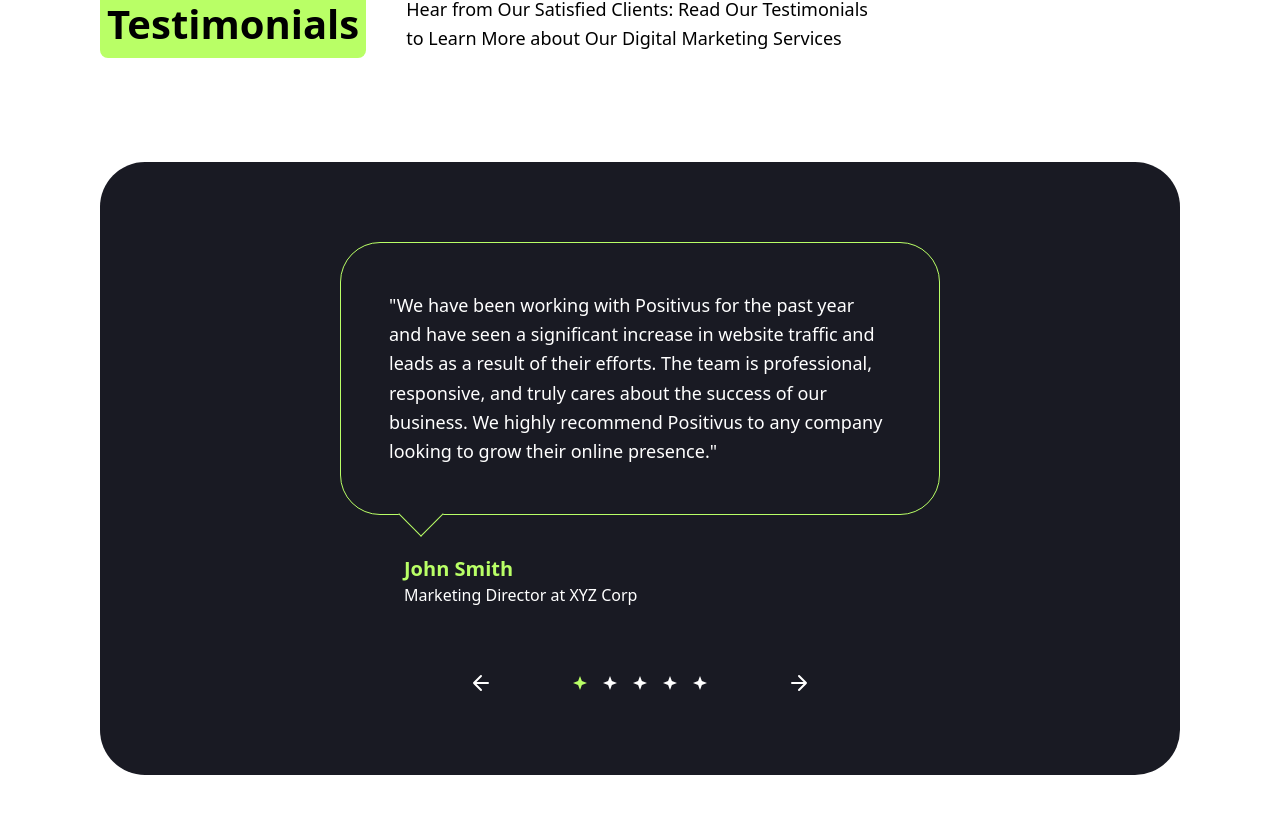
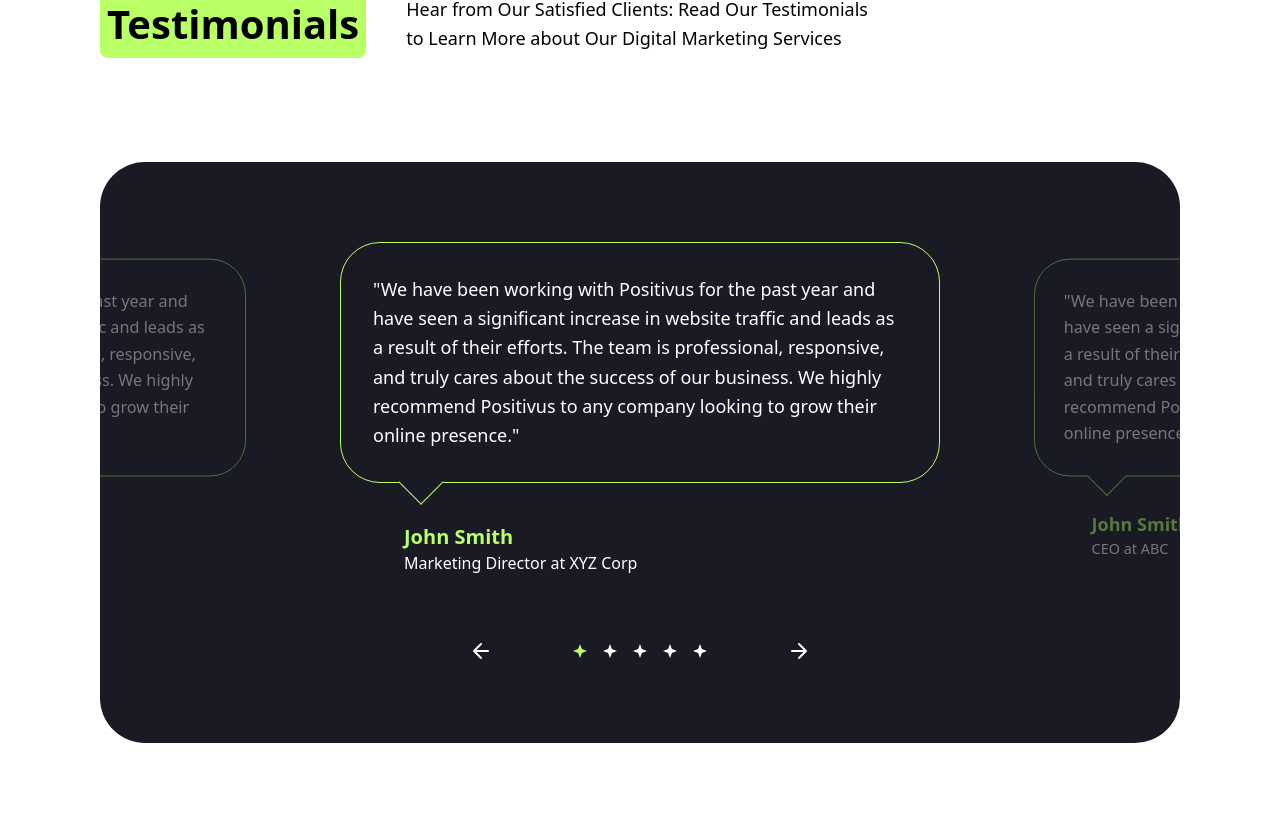
Before and after one commit to HoangThong824/ui-positivus-deploy, a React (Vite) app: page / in a window 1280 px wide. Shown: the part 5703-6517 px from the top of the page. Built offline with nearby package versions, Linux system fonts and the light colour scheme.

Commit message:
update ver1

```diff
--- a/src/components/testimonial.jsx
+++ b/src/components/testimonial.jsx
@@ -18,27 +18,26 @@
       </div>
 
       {/* Main Slider Container */}
-      <div className="bg-[#191A23] rounded-[45px] py-20 px-6 md:px-12 relative overflow-hidden">
+      <div className="bg-[#191A23] rounded-[45px] py-20 relative overflow-hidden">
 
-        {/* Carousel Content (Mockup for multiple cards) */}
-        <div className="flex justify-center items-start gap-10 overflow-hidden">
+        {/* Testimonial Cards Wrapper */}
+        <div className="flex justify-center items-center gap-6">
 
           {/* Side Card (Left - Partial) */}
-          <div className="hidden lg:block opacity-40 min-w-[600px] transform -translate-x-1/2">
+          <div className="hidden lg:block min-w-[600px] opacity-40 scale-90">
              <TestimonialCard />
           </div>
 
           {/* Center Card (Active) */}
-          <div className="min-w-full md:min-w-[600px]">
+          <div className="min-w-[600px] mx-10 z-10">
             <TestimonialCard
               name="John Smith"
               role="Marketing Director at XYZ Corp"
               active={true}
             />
           </div>
-
           {/* Side Card (Right - Partial) */}
-          <div className="hidden lg:block opacity-40 min-w-[600px] transform translate-x-1/2">
+          <div className="hidden lg:block min-w-[600px] opacity-40 scale-90">
              <TestimonialCard />
           </div>
         </div>
--- a/src/components/ui/processAcording.jsx
+++ b/src/components/ui/processAcording.jsx
@@ -1,6 +1,4 @@
 import { useState } from "react";
-// Sử dụng react-icons để icon +/- trông mượt mà hơn nếu muốn,
-// nhưng ở đây tôi dùng text để bạn không cần cài thêm thư viện.
 
 const steps = [
   {
--- a/src/components/ui/testimonialCard.jsx
+++ b/src/components/ui/testimonialCard.jsx
@@ -1,8 +1,8 @@
 const TestimonialCard = ({ name = "John Smith", role = "CEO at ABC", active = false }) => (
-  <div className="w-full">
+  <div>
     {/* Speech Bubble */}
-    <div className="relative border border-[#B9FF66] rounded-[40px] p-8 md:p-12 mb-10">
-      <p className="text-white text-base md:text-lg font-light leading-relaxed">
+    <div className="relative border border-[#B9FF66] rounded-[40px] p-8 mb-10">
+      <p className="text-white text-[18px] font-light leading-relaxed">
         "We have been working with Positivus for the past year and have seen a significant increase in website traffic and leads as a result of their efforts. The team is professional, responsive, and truly cares about the success of our business. We highly recommend Positivus to any company looking to grow their online presence."
       </p>
       {/* Triangle Arrow */}
```
